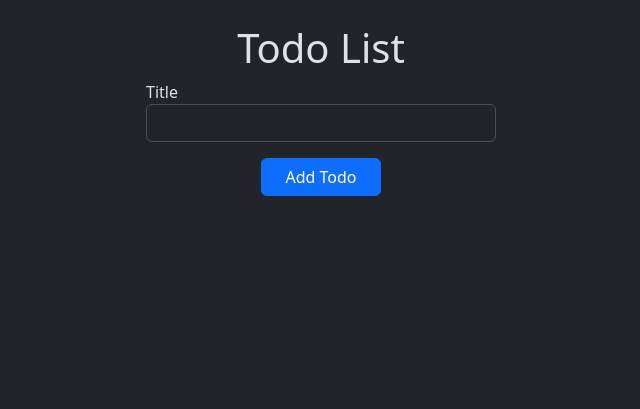
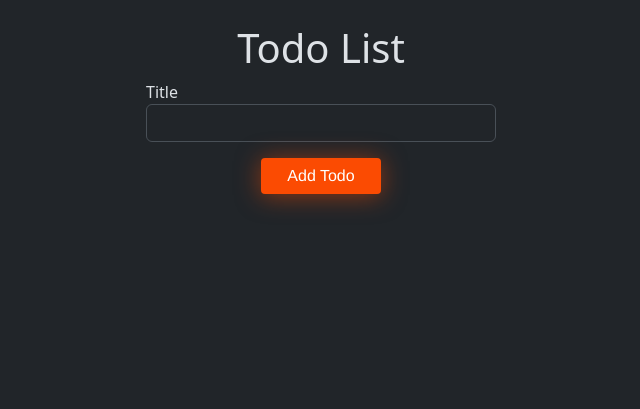
Before and after one commit to rocky2210/Flask-Todo, a Flask app: page /add_todo in a window 1280 px wide. Shown: the part 56-465 px from the top of the page, without its empty margins (319-959 px from the left). Run offline with Flask 3, Linux system fonts and the light colour scheme; the visitor is signed in with stand-in values (Sample User, id 1).

Commit message:
Modified buttons,icons

```diff
--- /dev/null
+++ b/static/css/add_button.css
@@ -0,0 +1,86 @@
+.bubbly-button {
+    font-family: "Helvetica", "Arial", sans-serif;
+    display: inline-block;
+    /* font-size: 1em; */
+    padding: 6px 12px;
+    -webkit-appearance: none;
+    appearance: none;
+    background-color: rgba(251,75,2,1);
+    color: #fff;
+    border-radius: 4px;
+    border: none;
+    cursor: pointer;
+    position: relative;
+    transition: transform ease-in 0.1s, box-shadow ease-in 0.25s;
+    box-shadow: 0 2px 25px rgba(251,75,2,0.5);
+}
+.bubbly-button:focus {
+    outline: 0;
+}
+
+.bubbly-button:before, .bubbly-button:after {
+    position: absolute;
+    content: "";
+    display: block;
+    width: 140%;
+    height: 100%;
+    left: -20%;
+    z-index: -1000;
+    transition: all ease-in-out 0.5s;
+    background-repeat: no-repeat;
+}
+
+.bubbly-button:before {
+    display: none;
+    top: -75%;
+    background-image: radial-gradient(circle, rgba(251,75,2,1) 20%, transparent 20%), radial-gradient(circle, transparent 20%, rgba(251,75,2,1) 20%, transparent 30%), radial-gradient(circle, rgba(251,75,2,1) 20%, transparent 20%), radial-gradient(circle, rgba(251,75,2,1) 20%, transparent 20%), radial-gradient(circle, transparent 10%, rgba(251,75,2,1) 15%, transparent 20%), radial-gradient(circle, rgba(251,75,2,1) 20%, transparent 20%), radial-gradient(circle, rgba(251,75,2,1) 20%, transparent 20%), radial-gradient(circle, rgba(251,75,2,1) 20%, transparent 20%), radial-gradient(circle, rgba(251,75,2,1) 20%, transparent 20%);
+    background-size: 10% 10%, 20% 20%, 15% 15%, 20% 20%, 18% 18%, 10% 10%, 15% 15%, 10% 10%, 18% 18%;
+}
+
+.bubbly-button:after {
+    display: none;
+    bottom: -75%;
+    background-image: radial-gradient(circle, rgba(251,75,2,1) 20%, transparent 20%), radial-gradient(circle, rgba(251,75,2,1) 20%, transparent 20%), radial-gradient(circle, transparent 10%, rgba(251,75,2,1) 15%, transparent 20%), radial-gradient(circle, rgba(251,75,2,1) 20%, transparent 20%), radial-gradient(circle, rgba(251,75,2,1) 20%, transparent 20%), radial-gradient(circle, rgba(251,75,2,1) 20%, transparent 20%), radial-gradient(circle, rgba(251,75,2,1) 20%, transparent 20%);
+    background-size: 15% 15%, 20% 20%, 18% 18%, 20% 20%, 15% 15%, 10% 10%, 20% 20%;
+}
+
+.bubbly-button:active {
+    transform: scale(0.9);
+    background-color: rgba(251, 77, 2, 0.874);
+    box-shadow: 0 2px 25px rgba(251,75,2,0.5);
+}
+
+.bubbly-button.animate:before {
+    display: block;
+    animation: topBubbles ease-in-out 0.75s forwards;
+}
+
+.bubbly-button.animate:after {
+    display: block;
+    animation: bottomBubbles ease-in-out 0.75s forwards;
+}
+
+@keyframes topBubbles {
+    0% {
+        background-position: 5% 90%, 10% 90%, 10% 90%, 15% 90%, 25% 90%, 25% 90%, 40% 90%, 55% 90%, 70% 90%;
+    }
+    50% {
+        background-position: 0% 80%, 0% 20%, 10% 40%, 20% 0%, 30% 30%, 22% 50%, 50% 50%, 65% 20%, 90% 30%;
+    }
+    100% {
+        background-position: 0% 70%, 0% 10%, 10% 30%, 20% -10%, 30% 20%, 22% 40%, 50% 40%, 65% 10%, 90% 20%;
+        background-size: 0% 0%, 0% 0%, 0% 0%, 0% 0%, 0% 0%, 0% 0%;
+    }
+}
+@keyframes bottomBubbles {
+    0% {
+        background-position: 10% -10%, 30% 10%, 55% -10%, 70% -10%, 85% -10%, 70% -10%, 70% 0%;
+    }
+    50% {
+        background-position: 0% 80%, 20% 80%, 45% 60%, 60% 100%, 75% 70%, 95% 60%, 105% 0%;
+    }
+    100% {
+        background-position: 0% 90%, 20% 90%, 45% 70%, 60% 110%, 75% 80%, 95% 70%, 110% 10%;
+        background-size: 0% 0%, 0% 0%, 0% 0%, 0% 0%, 0% 0%, 0% 0%;
+    }
+}
--- a/static/css/style.css
+++ b/static/css/style.css
@@ -43,3 +43,20 @@ html {
 .list-group-item {
   border-top-width: 1px !important;
 }
+
+
+.btn-1 {
+    background: rgb(6,14,131);
+    background: linear-gradient(0deg, rgba(6,14,131,1) 0%, rgba(12,25,180,1) 100%);
+    border: none;
+}
+.btn-1:hover {
+    background: rgb(0,3,255);
+    background: linear-gradient(0deg, rgba(0,3,255,1) 0%, rgba(2,126,251,1) 100%);
+}
+
+
+/* Todos border */
+.todo_border{
+      border: 1px solid #4dccc6 !important;
+}
--- a/templates/add_todo.html
+++ b/templates/add_todo.html
@@ -28,7 +28,29 @@
                     {% endfor %}
                 </div>
                 <div class="text-center">
-                    <button type="submit" class="btn btn-primary add-todo-btn">Add Todo</button>
+                    <button type="submit" class="bubbly-button add-todo-btn">Add Todo</button>
                 </div>
             </form>
+
+
+    <script>
+        var animateButton = function(e) {
+
+            e.preventDefault;
+            //reset animation
+            e.target.classList.remove('animate');
+
+            e.target.classList.add('animate');
+            setTimeout(function(){
+            e.target.classList.remove('animate');
+            },700);
+            };
+
+            var bubblyButtons = document.getElementsByClassName("bubbly-button");
+
+            for (var i = 0; i < bubblyButtons.length; i++) {
+            bubblyButtons[i].addEventListener('click', animateButton, false);
+            }
+    </script>
+
             {% endblock %}
--- a/templates/base.html
+++ b/templates/base.html
@@ -6,6 +6,8 @@
     <title>Flask</title>
     <link href="https://cdn.jsdelivr.net/npm/bootstrap@5.3.3/dist/css/bootstrap.min.css" rel="stylesheet" integrity="sha384-QWTKZyjpPEjISv5WaRU9OFeRpok6YctnYmDr5pNlyT2bRjXh0JMhjY6hW+ALEwIH" crossorigin="anonymous">
     <link rel="stylesheet" href="{{ url_for('static',filename='css/style.css')}}">
+    <link rel="stylesheet" href="{{ url_for('static',filename='css/add_button.css')}}">
+
   </head>
   <style>
 
--- a/templates/login.html
+++ b/templates/login.html
@@ -38,7 +38,7 @@
                     {% endfor %}
                 </div>
                 <div class="text-center">
-                    <button class="btn btn-md btn-primary py-2" type="submit">Sign in</button>
+                    <button class="btn btn-md  py-2" type="submit">Sign in</button>
                 </div>
                 <p class="mt-3">You don't have an account? <a href="{{ url_for('register') }}">Register</a></p>
             </form>
```
Also changed, not shown: templates/index.html (+21 -6 lines), templates/todos.html (+7 -3 lines), static/images/icons8-edit.svg (added), static/images/icons8-trash.svg (added), static/images/notebook.png (added).
